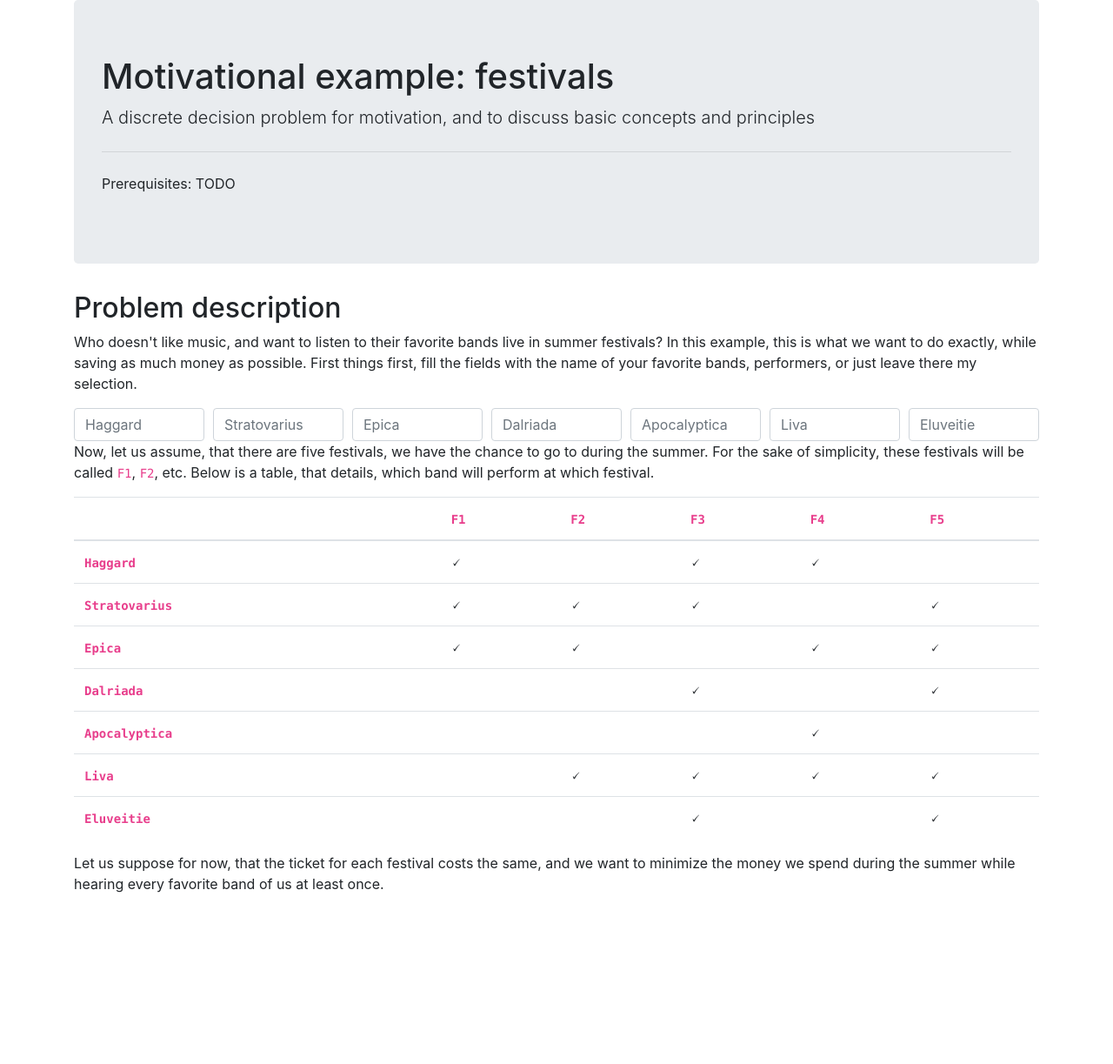
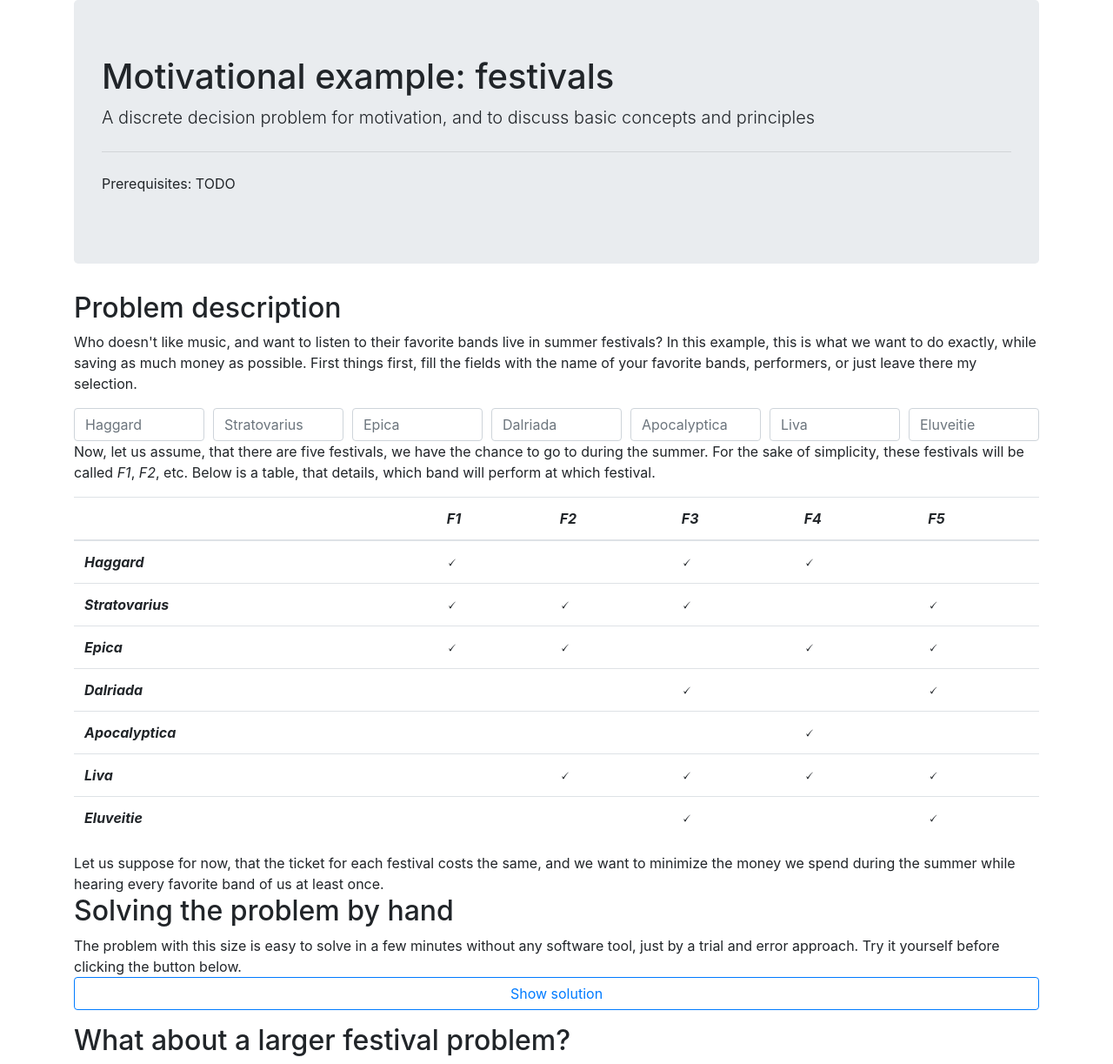
Before and after one commit to hegyhati/IMOLS, a Jekyll site: the page built from pages/festival.html, in a window 1280 px wide. Shown: the whole page at 87% size. Built offline with Jekyll 4.4.1, drawn with Linux system fonts in a browser that asks for light colours; nearby versions of some CDN libraries; formulas are drawn with MathJax 3; before the commit the page ends 1028 px from its top, so only the background shows below that.

Commit message:
Festival solution with collapse, and MathJax

```diff
--- a/_includes/head.html
+++ b/_includes/head.html
@@ -9,4 +9,10 @@
 
 
   <link rel="stylesheet" href="https://maxcdn.bootstrapcdn.com/bootstrap/4.0.0/css/bootstrap.min.css" integrity="sha384-Gn5384xqQ1aoWXA+058RXPxPg6fy4IWvTNh0E263XmFcJlSAwiGgFAW/dAiS6JXm" crossorigin="anonymous">
+
+  <script src="https://code.jquery.com/jquery-3.2.1.slim.min.js" integrity="sha384-KJ3o2DKtIkvYIK3UENzmM7KCkRr/rE9/Qpg6aAZGJwFDMVNA/GpGFF93hXpG5KkN" crossorigin="anonymous"></script>
+  <script src="https://maxcdn.bootstrapcdn.com/bootstrap/4.0.0/js/bootstrap.min.js" integrity="sha384-JZR6Spejh4U02d8jOt6vLEHfe/JQGiRRSQQxSfFWpi1MquVdAyjUar5+76PVCmYl" crossorigin="anonymous"></script>
+
+  <script src='https://cdnjs.cloudflare.com/ajax/libs/mathjax/2.7.5/MathJax.js?config=TeX-MML-AM_CHTML' async></script>
+
 </head>
--- a/pages/festival.html
+++ b/pages/festival.html
@@ -30,7 +30,7 @@
 
 <p>
   Now, let us assume, that there are five festivals, we have the chance to go to during the summer.
-  For the sake of simplicity, these festivals will be called <code>F1</code>, <code>F2</code>, etc.
+  For the sake of simplicity, these festivals will be called <var>F1</var>, <var>F2</var>, etc.
   Below is a table, that details, which band will perform at which festival.
 </p>
 
@@ -38,40 +38,40 @@
   <thead>
     <tr>
       <th scope="col"></th>
-      <th scope="col"><code>F1</code></th>
-      <th scope="col"><code>F2</code></th>
-      <th scope="col"><code>F3</code></th>
-      <th scope="col"><code>F4</code></th>
-      <th scope="col"><code>F5</code></th>
+      <th scope="col"><var>F1</var></th>
+      <th scope="col"><var>F2</var></th>
+      <th scope="col"><var>F3</var></th>
+      <th scope="col"><var>F4</var></th>
+      <th scope="col"><var>F5</var></th>
     </tr>
   </thead>
   <tbody>
     <tr>
-      <th scope="row"><code>${b1}</code></th>
+      <th scope="row"><var>${b1}</var></th>
       <td>🗸</td><td> </td><td>🗸</td><td>🗸</td><td> </td>
     </tr>
     <tr>
-      <th scope="row"><code>${b2}</code></th>
+      <th scope="row"><var>${b2}</var></th>
       <td>🗸</td><td>🗸</td><td>🗸</td><td> </td><td>🗸</td>
     </tr>
     <tr>
-      <th scope="row"><code>${b3}</code></th>
+      <th scope="row"><var>${b3}</var></th>
       <td>🗸</td><td>🗸</td><td> </td><td>🗸</td><td>🗸</td>
     </tr>
     <tr>
-      <th scope="row"><code>${b4}</code></th>
+      <th scope="row"><var>${b4}</var></th>
       <td> </td><td> </td><td>🗸</td><td> </td><td>🗸</td>
     </tr>
     <tr>
-      <th scope="row"><code>${b5}</code></th>
+      <th scope="row"><var>${b5}</var></th>
       <td> </td><td> </td><td> </td><td>🗸</td><td> </td>
     </tr>
     <tr>
-      <th scope="row"><code>${b6}</code></th>
+      <th scope="row"><var>${b6}</var></th>
       <td> </td><td>🗸</td><td>🗸</td><td>🗸</td><td>🗸</td>
     </tr>
     <tr>
-      <th scope="row"><code>${b7}</code></th>
+      <th scope="row"><var>${b7}</var></th>
       <td> </td><td> </td><td>🗸</td><td> </td><td>🗸</td>
     </tr>
   </tbody>
@@ -79,6 +79,46 @@
 
 Let us suppose for now, that the ticket for each festival costs the same, and we want to minimize the money we spend during the summer while hearing every favorite band of us at least once.
 </div>
+
+<h2>Solving the problem by hand</h2>
+
+<p>
+  The problem with this size is easy to solve in a few minutes without any software tool, just by a trial and error approach.
+  Try it yourself before clicking the button below.
+  <a class = "btn btn-block btn-outline-primary" data-toggle="collapse" href="#solutionCollapse" role="button">Show solution</a>
+</p>
+
+
+<div class="collapse" id="solutionCollapse">
+  <div class="card card-body">
+    <p>
+      It seems that going to festivals <var>F3</var> and <var>F4</var> only is the best solution.
+      But how can we be sure, that this is really the <em>optimal</em> solution?
+      A reasonable argument would be to say, that our solution has 2 festivals selected.
+      If this is not the best solution, then the best should have at most 1 festival selected.
+      With just checking the 5 festivals, it is easy to see, that none of them covers all of our favorite bands.
+    </p>
+
+    <div class="alert alert-info">
+      Note, that this logic would be much more complex to execute, if we were to have a larger problem, let's say 50 bands and 30 festivals. If our assumably optimal solution would have 9 festivals selected, all of the 8 element subsets of the 30 festivals should be checked, that is a pretty big number: \( {30 \choose 8} = 5852925 \).
+    </div>
+
+    <p>
+      Now that we are assured, that <var>F3,F4</var> is optimal, another question may arise: is this the only optimal solution?
+    </p>
+
+    <p>
+      It is pretty easy to see, that <var>F4,F5</var> is also a <em>feasible</em> solution with 2 festivals, thus, let us note that
+    </p>
+
+    <div class="alert alert-primary">
+      A problem may have one or more optimal solutions at the same time.
+    </div>
+  </div>
+</div>
+
+
+<h2>What about a larger festival problem?</h2>
 
 
 
@@ -90,9 +130,7 @@
 
 
 
-
-
-
+</div>
 <script src="https://unpkg.com/vue"></script>
 <script>
   const app = new Vue({
```
